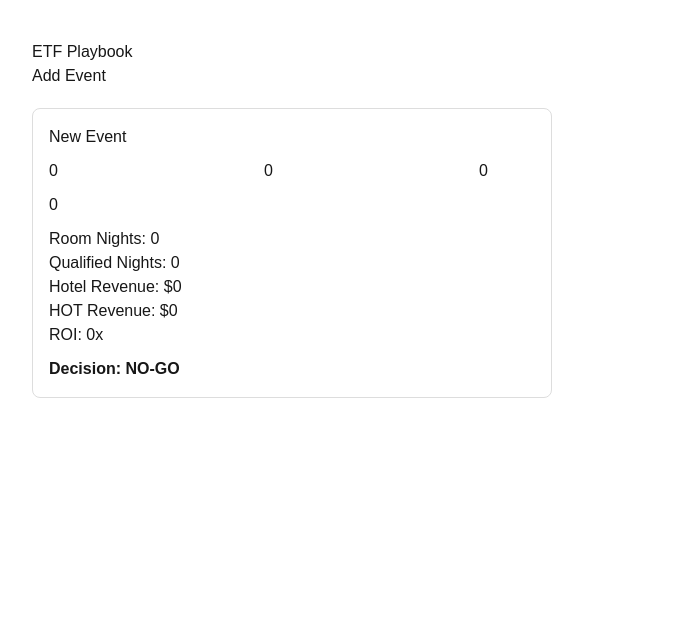
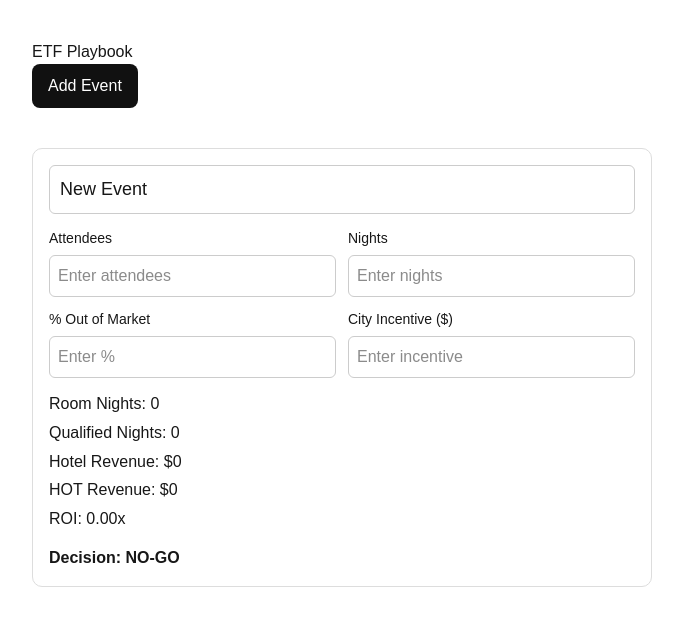
Before and after one commit to aaronwerner12/nextjs-boilerplate, a Next.js app: page / in a window 1280 px wide. Both pictures are taken after a click on the button "Add Event". Shown: the top 626 px of the page, without its empty margins (8-691 px from the left). Built offline with nearby package versions, Linux system fonts and the light colour scheme.

Commit message:
Update ETFPlaybook.jsx

```diff
--- a/app/ETFPlaybook.jsx
+++ b/app/ETFPlaybook.jsx
@@ -9,10 +9,10 @@ export default function ETFPlaybook() {
     const newEvent = {
       id: Date.now(),
       name: "New Event",
-      attendees: 0,
-      nights: 0,
-      outOfMarket: 0,
-      incentive: 0,
+      attendees: "",
+      nights: "",
+      outOfMarket: "",
+      incentive: "",
     };
 
     setEvents([newEvent, ...events]);
@@ -27,8 +27,13 @@ export default function ETFPlaybook() {
   }
 
   function calculate(e) {
-    const roomNights = e.attendees * e.nights;
-    const qualifiedNights = roomNights * (e.outOfMarket / 100);
+    const attendees = Number(e.attendees) || 0;
+    const nights = Number(e.nights) || 0;
+    const outOfMarket = Number(e.outOfMarket) || 0;
+    const incentive = Number(e.incentive) || 0;
+
+    const roomNights = attendees * nights;
+    const qualifiedNights = roomNights * (outOfMarket / 100);
 
     const adr = 140;
     const hotelRevenue = qualifiedNights * adr;
@@ -37,12 +42,12 @@ export default function ETFPlaybook() {
     const hotRevenue = hotelRevenue * hotRate;
 
     const roi =
-      e.incentive > 0 ? (hotRevenue / e.incentive).toFixed(2) : 0;
+      incentive > 0 ? (hotRevenue / incentive).toFixed(2) : "0.00";
 
     let decision = "NO-GO";
-    if (roi > 3) decision = "STRONG GO";
-    else if (roi > 2) decision = "GO";
-    else if (roi > 1) decision = "MAYBE";
+    if (Number(roi) > 3) decision = "STRONG GO";
+    else if (Number(roi) > 2) decision = "GO";
+    else if (Number(roi) > 1) decision = "MAYBE";
 
     return {
       roomNights,
@@ -55,10 +60,23 @@ export default function ETFPlaybook() {
   }
 
   return (
-    <div style={{ padding: "40px" }}>
+    <div style={{ padding: "40px", fontFamily: "Arial, sans-serif" }}>
       <h1>ETF Playbook</h1>
 
-      <button onClick={addEvent}>Add Event</button>
+      <button
+        onClick={addEvent}
+        style={{
+          background: "#111",
+          color: "#fff",
+          border: "none",
+          padding: "10px 16px",
+          borderRadius: "8px",
+          cursor: "pointer",
+          marginBottom: "20px",
+        }}
+      >
+        Add Event
+      </button>
 
       {events.length === 0 ? (
         <p>No events yet</p>
@@ -72,10 +90,10 @@ export default function ETFPlaybook() {
                 key={event.id}
                 style={{
                   border: "1px solid #ddd",
-                  borderRadius: "8px",
+                  borderRadius: "10px",
                   padding: "16px",
-                  marginBottom: "12px",
-                  maxWidth: "520px",
+                  marginBottom: "14px",
+                  maxWidth: "620px",
                 }}
               >
                 <input
@@ -83,59 +101,119 @@ export default function ETFPlaybook() {
                   onChange={(e) =>
                     updateEvent(event.id, "name", e.target.value)
                   }
-                  style={{ width: "100%", marginBottom: "10px" }}
+                  style={{
+                    width: "100%",
+                    marginBottom: "14px",
+                    padding: "10px",
+                    fontSize: "18px",
+                    border: "1px solid #ccc",
+                    borderRadius: "6px",
+                    boxSizing: "border-box",
+                  }}
                 />
 
-                <div style={{ display: "flex", gap: "8px", marginBottom: "10px" }}>
+                <div
+                  style={{
+                    display: "grid",
+                    gridTemplateColumns: "1fr 1fr",
+                    gap: "12px",
+                    marginBottom: "12px",
+                  }}
+                >
+                  <div>
+                    <label style={{ display: "block", marginBottom: "6px", fontSize: "14px" }}>
+                      Attendees
+                    </label>
                     <input
                       type="number"
-                    placeholder="Attendees"
+                      placeholder="Enter attendees"
                       value={event.attendees}
                       onChange={(e) =>
-                      updateEvent(event.id, "attendees", Number(e.target.value))
+                        updateEvent(event.id, "attendees", e.target.value)
                       }
-                  />
-                  <input
-                    type="number"
-                    placeholder="Nights"
-                    value={event.nights}
-                    onChange={(e) =>
-                      updateEvent(event.id, "nights", Number(e.target.value))
-                    }
-                  />
-                  <input
-                    type="number"
-                    placeholder="% Out of Market"
-                    value={event.outOfMarket}
-                    onChange={(e) =>
-                      updateEvent(event.id, "outOfMarket", Number(e.target.value))
-                    }
+                      style={{
+                        width: "100%",
+                        padding: "8px",
+                        border: "1px solid #ccc",
+                        borderRadius: "6px",
+                        boxSizing: "border-box",
+                      }}
                     />
                   </div>
 
+                  <div>
+                    <label style={{ display: "block", marginBottom: "6px", fontSize: "14px" }}>
+                      Nights
+                    </label>
                     <input
                       type="number"
-                  placeholder="City Incentive ($)"
+                      placeholder="Enter nights"
+                      value={event.nights}
+                      onChange={(e) =>
+                        updateEvent(event.id, "nights", e.target.value)
+                      }
+                      style={{
+                        width: "100%",
+                        padding: "8px",
+                        border: "1px solid #ccc",
+                        borderRadius: "6px",
+                        boxSizing: "border-box",
+                      }}
+                    />
+                  </div>
+
+                  <div>
+                    <label style={{ display: "block", marginBottom: "6px", fontSize: "14px" }}>
+                      % Out of Market
+                    </label>
+                    <input
+                      type="number"
+                      placeholder="Enter %"
+                      value={event.outOfMarket}
+                      onChange={(e) =>
+                        updateEvent(event.id, "outOfMarket", e.target.value)
+                      }
+                      style={{
+                        width: "100%",
+                        padding: "8px",
+                        border: "1px solid #ccc",
+                        borderRadius: "6px",
+                        boxSizing: "border-box",
+                      }}
+                    />
+                  </div>
+
+                  <div>
+                    <label style={{ display: "block", marginBottom: "6px", fontSize: "14px" }}>
+                      City Incentive ($)
+                    </label>
+                    <input
+                      type="number"
+                      placeholder="Enter incentive"
                       value={event.incentive}
                       onChange={(e) =>
-                    updateEvent(event.id, "incentive", Number(e.target.value))
+                        updateEvent(event.id, "incentive", e.target.value)
                       }
-                  style={{ marginBottom: "10px" }}
+                      style={{
+                        width: "100%",
+                        padding: "8px",
+                        border: "1px solid #ccc",
+                        borderRadius: "6px",
+                        boxSizing: "border-box",
+                      }}
                     />
+                  </div>
+                </div>
 
-                <div>
+                <div style={{ lineHeight: "1.8" }}>
                   <div>Room Nights: {Math.round(c.roomNights)}</div>
                   <div>Qualified Nights: {Math.round(c.qualifiedNights)}</div>
-                  <div>
-                    Hotel Revenue: ${Math.round(c.hotelRevenue).toLocaleString()}
-                  </div>
-                  <div>
-                    HOT Revenue: ${Math.round(c.hotRevenue).toLocaleString()}
-                  </div>
+                  <div>Hotel Revenue: ${Math.round(c.hotelRevenue).toLocaleString()}</div>
+                  <div>HOT Revenue: ${Math.round(c.hotRevenue).toLocaleString()}</div>
                   <div>ROI: {c.roi}x</div>
                 </div>
 
-                <div style={{ marginTop: "10px", fontWeight: "bold" }}>
+                <div style={{ marginTop: "12px", fontWeight: "bold" }}>
                   Decision: {c.decision}
                 </div>
               </div>
```
Lines whose indentation alone changed are shown as unchanged.
